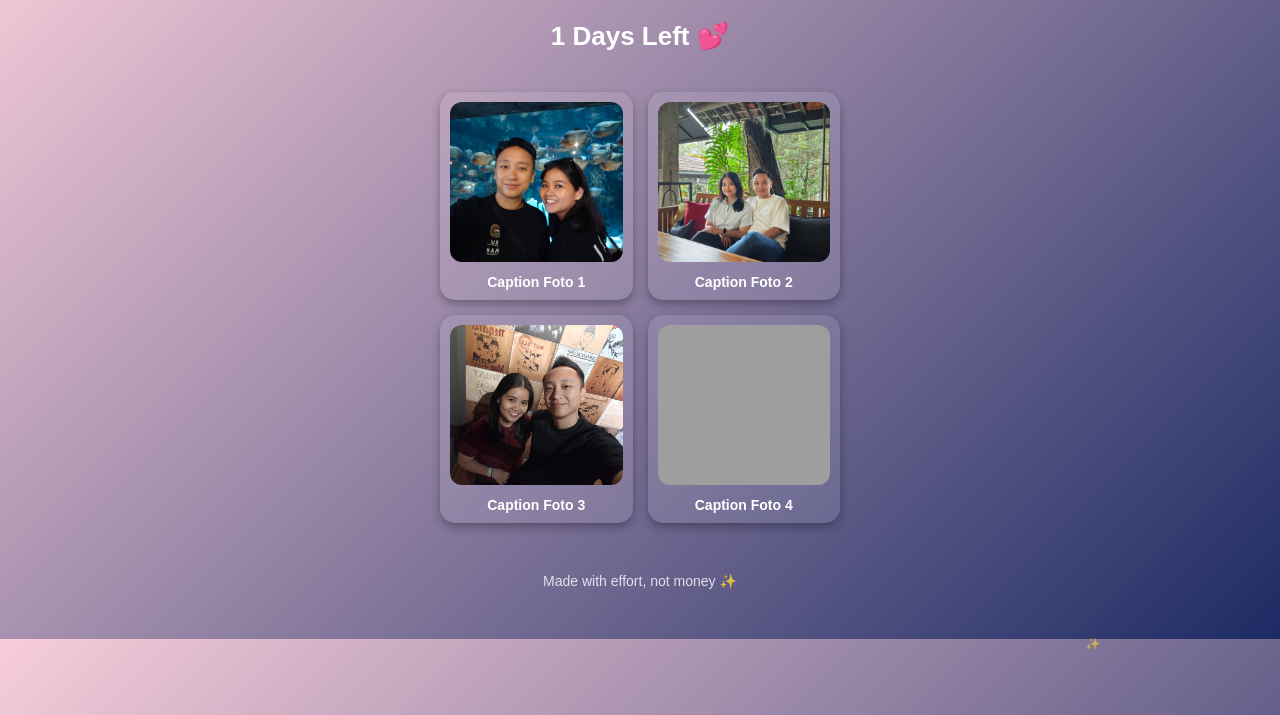
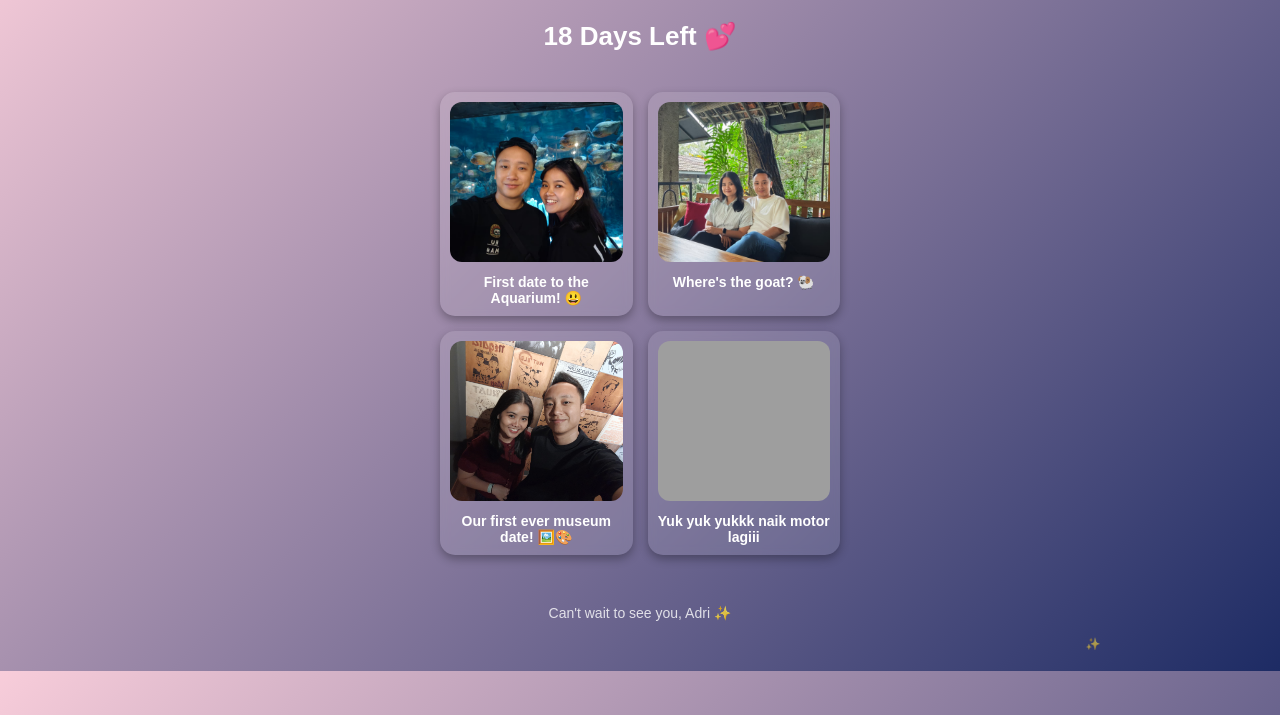
Before and after one commit to thisismars-project/countdown, a plain HTML site: page index.html in a window 1280 px wide. Shown: the part 85-800 px from the top of the page. Drawn offline with Linux system fonts and the light colour scheme; grey boxes are pictures that could not be loaded.

Commit message:
Update index.html

```diff
--- a/index.html
+++ b/index.html
@@ -3,7 +3,7 @@
 <head>
 <meta charset="UTF-8">
 <meta name="viewport" content="width=device-width, initial-scale=1.0">
-<title>See You Soon 💕</title>
+<title>See You Soon, Adri!</title>
 
 <style>
 body{
@@ -116,22 +116,22 @@ footer{
 
     <div class="photo-card" onclick="openPopup(this)">
         <img src="images/foto1.jpg">
-        <div class="caption">Caption Foto 1</div>
+        <div class="caption">First date to the Aquarium! 😃 </div>
     </div>
 
     <div class="photo-card" onclick="openPopup(this)">
         <img src="images/foto2.jpg">
-        <div class="caption">Caption Foto 2</div>
+        <div class="caption">Where's the goat? 🐏 </div>
     </div>
 
     <div class="photo-card" onclick="openPopup(this)">
         <img src="images/foto3.jpg">
-        <div class="caption">Caption Foto 3</div>
+        <div class="caption">Our first ever museum date! 🖼️🎨 </div>
     </div>
 
     <div class="photo-card" onclick="openPopup(this)">
         <img src="images/foto4.jpg">
-        <div class="caption">Caption Foto 4</div>
+        <div class="caption">Yuk yuk yukkk naik motor lagiii</div>
     </div>
 
 </div>
@@ -141,14 +141,14 @@ footer{
 </div>
 
 <footer>
-Made with effort, not money ✨
+Can't wait to see you, Adri ✨
 </footer>
 
 <script>
 
 /* ===== COUNTDOWN ===== */
 
-const meetDate = new Date("March 3, 2026").getTime();
+const meetDate = new Date("March 20, 2026").getTime();
 
 function updateCountdown(){
     const now = new Date().getTime();
```
